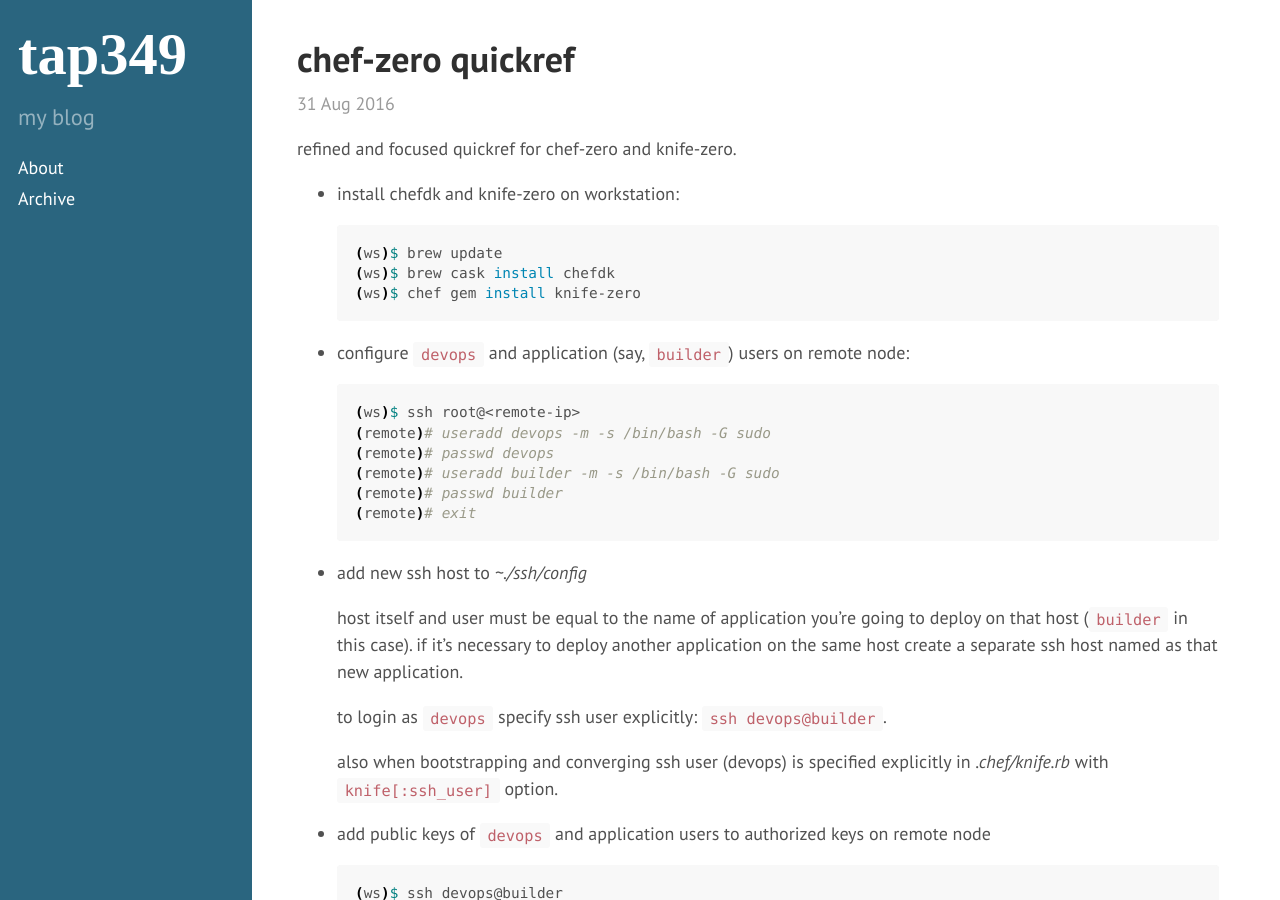
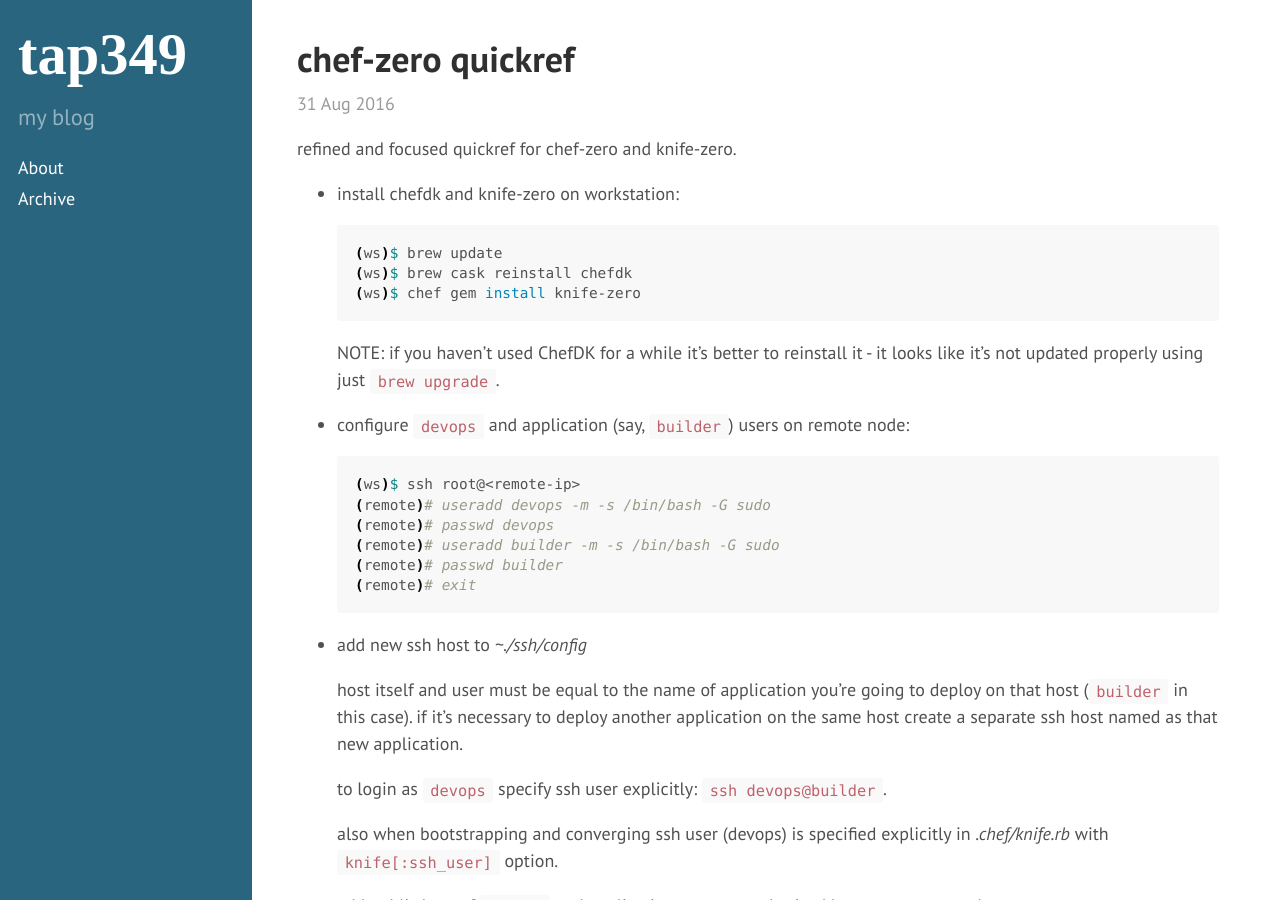
Before and after one commit to tap349/tap349.github.io, a Jekyll site: the page built from _posts/2016-08-31-chef-zero-quickref.md, in a window 1280 px wide and 900 px high. Built offline with Jekyll 4.4.1, drawn with Linux system fonts in a browser that asks for light colours.

Commit message:
update 2017-08-03_11:11:13

````diff
--- a/_posts/2016-08-31-chef-zero-quickref.md
+++ b/_posts/2016-08-31-chef-zero-quickref.md
@@ -14,9 +14,12 @@
 
   ```sh
   (ws)$ brew update
-  (ws)$ brew cask install chefdk
+  (ws)$ brew cask reinstall chefdk
   (ws)$ chef gem install knife-zero
   ```
+
+  NOTE: if you haven't used ChefDK for a while it's better to reinstall it -
+        it looks like it's not updated properly using just `brew upgrade`.
 
 - configure `devops` and application (say, `builder`) users on remote node:
 
````
